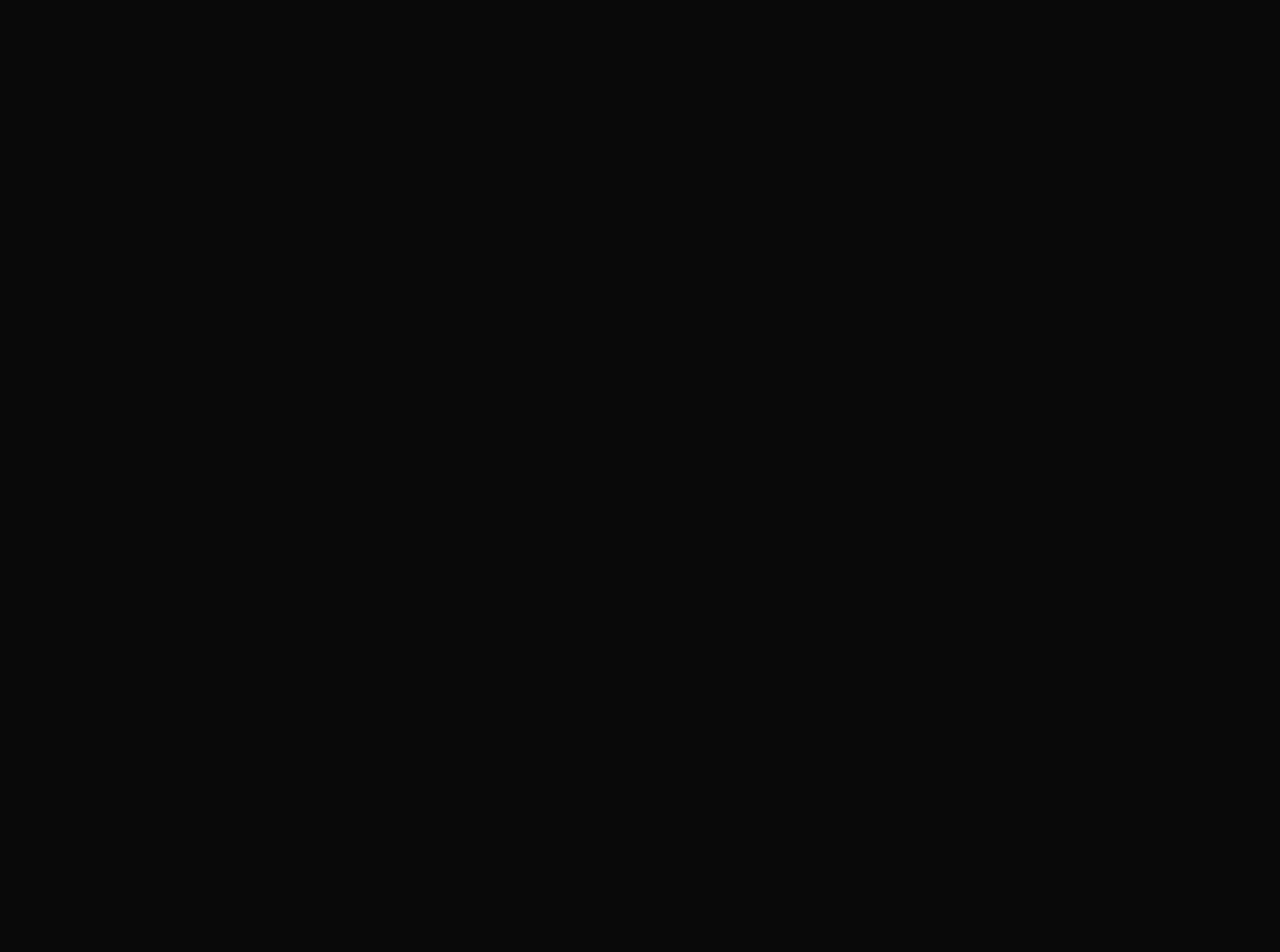
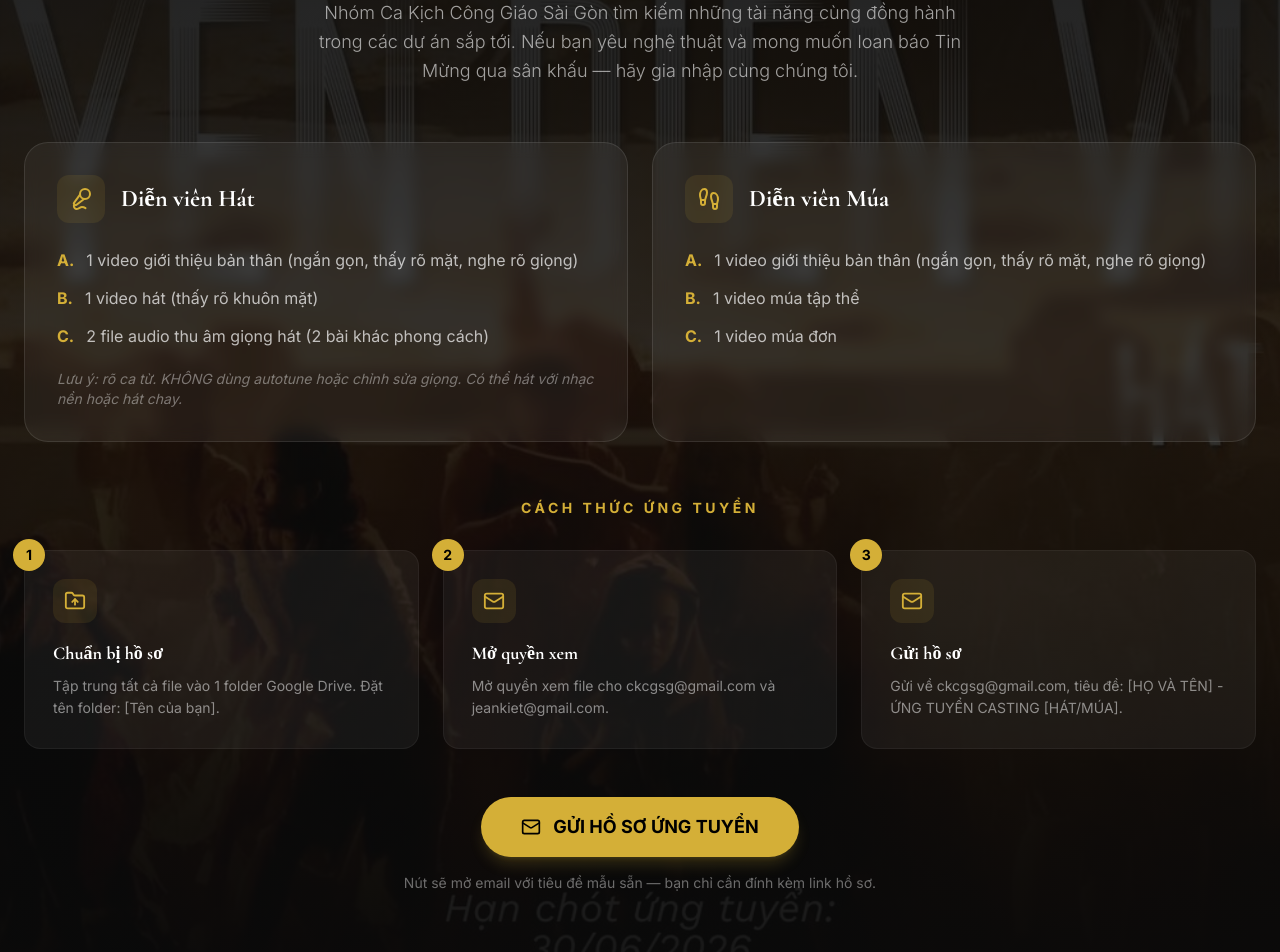
Before and after one commit to midu1405/CKCGSG-website, a React (Vite) app: page /dac-lo in a window 1280 px wide. Shown: the part 1745-2697 px from the top of the page. Before the commit the page ends 1731 px from the top, so only its background shows below. Built offline with nearby package versions, Linux system fonts and the light colour scheme.

Commit message:
cập nhật các trang

```diff
--- /dev/null
+++ b/src/components/CastingSection.tsx
@@ -0,0 +1,108 @@
+import { motion } from 'motion/react';
+import { Mic2, Footprints, FolderUp, Mail, Clock } from 'lucide-react';
+import CASTING_BG from '../assets/photos/casting-banner.jpg';
+
+const SUBJECT = encodeURIComponent('[HỌ VÀ TÊN] - ỨNG TUYỂN CASTING [HÁT/MÚA]');
+const BODY = encodeURIComponent(
+  'Xin chào CKCGSG,\n\nEm xin ứng tuyển vị trí [HÁT / MÚA].\n\nHọ tên (kèm Tên Thánh nếu có): \nSố điện thoại liên hệ: \nGiới thiệu ngắn về bản thân: \n\nLink Google Drive hồ sơ (đã mở quyền xem cho ckcgsg@gmail.com và jeankiet@gmail.com): \n\nTrân trọng.'
+);
+const MAILTO = `mailto:ckcgsg@gmail.com?subject=${SUBJECT}&body=${BODY}`;
+
+const singRequirements = [
+  '1 video giới thiệu bản thân (ngắn gọn, thấy rõ mặt, nghe rõ giọng)',
+  '1 video hát (thấy rõ khuôn mặt)',
+  '2 file audio thu âm giọng hát (2 bài khác phong cách)',
+];
+const danceRequirements = [
+  '1 video giới thiệu bản thân (ngắn gọn, thấy rõ mặt, nghe rõ giọng)',
+  '1 video múa tập thể',
+  '1 video múa đơn',
+];
+const steps = [
+  { icon: FolderUp, title: 'Chuẩn bị hồ sơ', desc: 'Tập trung tất cả file vào 1 folder Google Drive. Đặt tên folder: [Tên của bạn].' },
+  { icon: Mail, title: 'Mở quyền xem', desc: 'Mở quyền xem file cho ckcgsg@gmail.com và jeankiet@gmail.com.' },
+  { icon: Mail, title: 'Gửi hồ sơ', desc: 'Gửi về ckcgsg@gmail.com, tiêu đề: [HỌ VÀ TÊN] - ỨNG TUYỂN CASTING [HÁT/MÚA].' },
+];
+
+export default function CastingSection({ id = 'casting' }: { id?: string }) {
+  return (
+    <section id={id} className="relative py-20 md:py-32 overflow-hidden">
+      {/* nền banner */}
+      <div className="absolute inset-0 z-0">
+        <img src={CASTING_BG} alt="Tuyển diễn viên" className="w-full h-full object-cover opacity-50" referrerPolicy="no-referrer" />
+        <div className="absolute inset-0 bg-gradient-to-b from-dark/90 via-dark/65 to-dark/90" />
+      </div>
+
+      <div className="relative z-10 max-w-7xl mx-auto px-6">
+        {/* Header */}
+        <motion.div initial={{ opacity: 0, y: 30 }} whileInView={{ opacity: 1, y: 0 }} viewport={{ once: true }} className="text-center max-w-2xl mx-auto mb-14">
+          <div className="inline-flex items-center gap-2 bg-gold/10 border border-gold/30 text-gold px-4 py-1.5 rounded-full text-xs font-bold uppercase tracking-[0.15em] mb-5">
+            <Clock size={14} /> Hạn chót: 30/06/2026
+          </div>
+          <h2 className="text-4xl md:text-6xl font-bold serif leading-tight mb-4 text-balance">Tuyển Diễn Viên</h2>
+          <p className="text-gold text-lg font-bold uppercase tracking-[0.3em] mb-5">Hát · Múa</p>
+          <p className="text-white/60 font-light text-lg leading-relaxed">
+            Nhóm Ca Kịch Công Giáo Sài Gòn tìm kiếm những tài năng cùng đồng hành trong các dự án sắp tới. Nếu bạn yêu nghệ thuật và mong muốn loan báo Tin Mừng qua sân khấu — hãy gia nhập cùng chúng tôi.
+          </p>
+        </motion.div>
+
+        {/* 2 cột Hát / Múa */}
+        <div className="grid md:grid-cols-2 gap-6 mb-14">
+          <motion.div initial={{ opacity: 0, y: 40 }} whileInView={{ opacity: 1, y: 0 }} viewport={{ once: true }}
+            className="bg-white/5 border border-white/10 rounded-3xl p-8 backdrop-blur-sm">
+            <div className="flex items-center gap-4 mb-6">
+              <div className="w-12 h-12 bg-gold/10 rounded-xl flex items-center justify-center text-gold"><Mic2 size={24} /></div>
+              <h3 className="text-2xl font-bold serif text-balance">Diễn viên Hát</h3>
+            </div>
+            <ul className="space-y-3">
+              {singRequirements.map((r, i) => (
+                <li key={i} className="flex gap-3 text-white/70 leading-relaxed">
+                  <span className="text-gold font-bold shrink-0">{String.fromCharCode(65 + i)}.</span>{r}
+                </li>
+              ))}
+            </ul>
+            <p className="text-white/40 text-sm mt-5 italic">Lưu ý: rõ ca từ. KHÔNG dùng autotune hoặc chỉnh sửa giọng. Có thể hát với nhạc nền hoặc hát chay.</p>
+          </motion.div>
+
+          <motion.div initial={{ opacity: 0, y: 40 }} whileInView={{ opacity: 1, y: 0 }} viewport={{ once: true }} transition={{ delay: 0.1 }}
+            className="bg-white/5 border border-white/10 rounded-3xl p-8 backdrop-blur-sm">
+            <div className="flex items-center gap-4 mb-6">
+              <div className="w-12 h-12 bg-gold/10 rounded-xl flex items-center justify-center text-gold"><Footprints size={24} /></div>
+              <h3 className="text-2xl font-bold serif text-balance">Diễn viên Múa</h3>
+            </div>
+            <ul className="space-y-3">
+              {danceRequirements.map((r, i) => (
+                <li key={i} className="flex gap-3 text-white/70 leading-relaxed">
+                  <span className="text-gold font-bold shrink-0">{String.fromCharCode(65 + i)}.</span>{r}
+                </li>
+              ))}
+            </ul>
+          </motion.div>
+        </div>
+
+        {/* Cách thức ứng tuyển */}
+        <motion.div initial={{ opacity: 0, y: 30 }} whileInView={{ opacity: 1, y: 0 }} viewport={{ once: true }} className="mb-12">
+          <h3 className="text-center text-sm uppercase tracking-[0.25em] text-gold font-bold mb-8">Cách thức ứng tuyển</h3>
+          <div className="grid md:grid-cols-3 gap-6">
+            {steps.map((s, i) => (
+              <div key={i} className="relative bg-white/5 border border-white/5 rounded-2xl p-7">
+                <div className="absolute -top-3 -left-3 w-8 h-8 bg-gold text-black rounded-full flex items-center justify-center font-bold text-sm">{i + 1}</div>
+                <div className="w-11 h-11 bg-gold/10 rounded-xl flex items-center justify-center text-gold mb-4"><s.icon size={22} /></div>
+                <h4 className="font-bold serif text-lg mb-2 text-balance">{s.title}</h4>
+                <p className="text-white/50 text-sm leading-relaxed">{s.desc}</p>
+              </div>
+            ))}
+          </div>
+        </motion.div>
+
+        {/* CTA */}
+        <div className="text-center">
+          <a href={MAILTO} className="inline-flex items-center gap-3 bg-gold text-black px-10 py-4 rounded-full font-bold text-lg hover:bg-white transition-all duration-300 shadow-lg shadow-gold/20">
+            <Mail size={20} /> GỬI HỒ SƠ ỨNG TUYỂN
+          </a>
+          <p className="text-white/40 text-sm mt-4">Nút sẽ mở email với tiêu đề mẫu sẵn — bạn chỉ cần đính kèm link hồ sơ.</p>
+        </div>
+      </div>
+    </section>
+  );
+}
--- a/src/components/Footer.tsx
+++ b/src/components/Footer.tsx
@@ -1,9 +1,10 @@
 import { Youtube, Mail } from 'lucide-react';
 import LOGO_IMG from '../assets/LOGO_MAIN_W.png';
+
 const Footer = () => (
   <footer className="py-12 border-t border-white/5">
     <div className="max-w-7xl mx-auto px-6 flex flex-col md:flex-row justify-between items-center gap-8">
-      <img src={LOGO_IMG} alt="CKCGSG" className="h-14 w-auto object-contain" />
+      <img src={LOGO_IMG} alt="CKCGSG" className="h-10 w-auto object-contain" />
       <div className="text-white/30 text-xs uppercase tracking-widest font-medium text-center">
         © {new Date().getFullYear()} Nhóm Ca Kịch Công Giáo Sài Gòn. All rights reserved.
       </div>
--- a/src/components/Navbar.tsx
+++ b/src/components/Navbar.tsx
@@ -3,8 +3,10 @@
 import { Menu, X } from 'lucide-react';
 import { Link, useLocation, useNavigate } from 'react-router-dom';
 import LOGO_IMG from '../assets/LOGO_MAIN_W.png';
+
 const navLinks = [
   { name: 'Câu Chuyện', section: 'story' },
+  { name: 'Tuyển Diễn Viên', section: 'casting' },
   { name: 'Ca Kịch', section: 'plays' },
   { name: 'Thiện Nguyện', section: 'charity' },
   { name: 'Liên Hệ', section: 'contact' },
--- a/src/pages/DacLoPage.tsx
+++ b/src/pages/DacLoPage.tsx
@@ -2,6 +2,7 @@
 import { motion } from 'motion/react';
 import { Calendar, ArrowLeft } from 'lucide-react';
 import { Link } from 'react-router-dom';
+import CastingSection from '../components/CastingSection';
 
 function useCountdown(targetDate: Date) {
   const [timeLeft, setTimeLeft] = useState({ days: 0, hours: 0, minutes: 0, seconds: 0 });
@@ -54,7 +55,7 @@
         <div className="relative z-10 max-w-4xl mx-auto px-6 text-center pt-32 pb-20">
           <motion.div initial={{ opacity: 0, y: 30 }} animate={{ opacity: 1, y: 0 }} transition={{ duration: 0.8 }}>
             <span className="text-gold uppercase tracking-[0.5em] text-xs font-bold mb-4 block">Dự án sắp ra mắt • CKCGSG</span>
-            <h1 className="text-6xl sm:text-7xl md:text-9xl font-bold serif mb-6 leading-none">
+            <h1 className="text-6xl sm:text-7xl md:text-9xl font-bold serif mb-6 leading-none text-balance">
               Đắc Lộ
             </h1>
             <p className="text-white/60 text-lg max-w-xl mx-auto mb-16 leading-relaxed">
@@ -126,7 +127,7 @@
             viewport={{ once: true }}
           >
             <span className="text-gold uppercase tracking-[0.3em] text-xs font-bold mb-4 block">Về vở diễn</span>
-            <h2 className="text-4xl font-bold serif mb-6">Đang được chuẩn bị</h2>
+            <h2 className="text-4xl font-bold serif mb-6 text-balance">Đang được chuẩn bị</h2>
             <p className="text-white/50 text-lg leading-relaxed max-w-2xl mx-auto mb-16">
               Nhóm Ca Kịch Công Giáo Sài Gòn đang dồn toàn bộ tâm huyết vào dự án mới nhất này.
               Hãy theo dõi để không bỏ lỡ những thông tin đầu tiên về vở diễn Đắc Lộ.
@@ -150,7 +151,7 @@
                   <div className="w-12 h-12 bg-gold/10 rounded-xl flex items-center justify-center text-gold mx-auto mb-4">
                     <item.icon size={24} />
                   </div>
-                  <h3 className="font-bold serif text-lg mb-2">{item.title}</h3>
+                  <h3 className="font-bold serif text-lg mb-2 text-balance">{item.title}</h3>
                   <p className="text-white/30 text-sm">{item.desc}</p>
                 </motion.div>
               ))}
@@ -158,6 +159,9 @@
           </motion.div>
         </div>
       </section>
+
+      {/* Tuyển diễn viên */}
+      <CastingSection id="casting-daclo" />
 
       {/* Back to home */}
       <section className="py-16 text-center">
```
Also changed, not shown: src/pages/HomePage.tsx (+27 -23 lines), src/assets/photos/casting-banner.jpg (added), 1 other file (tests, documents, lock files or other folders).
